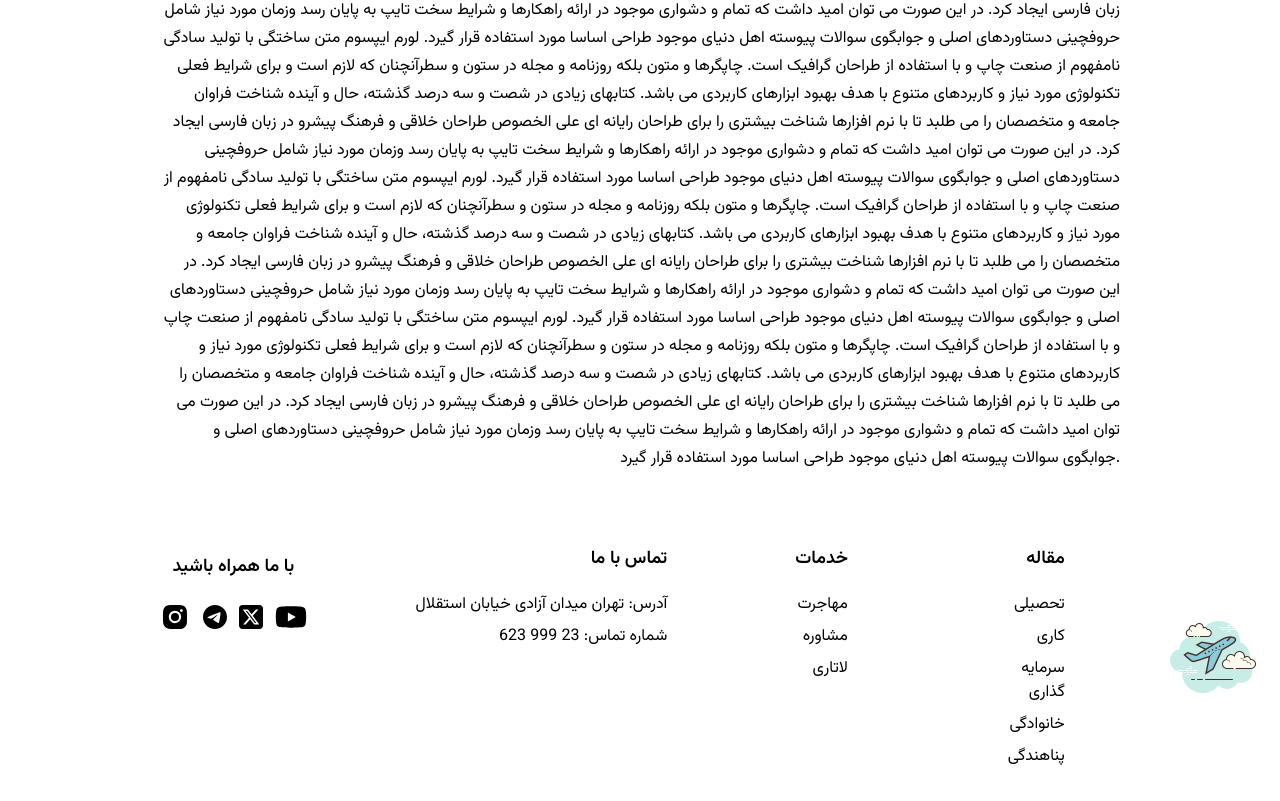
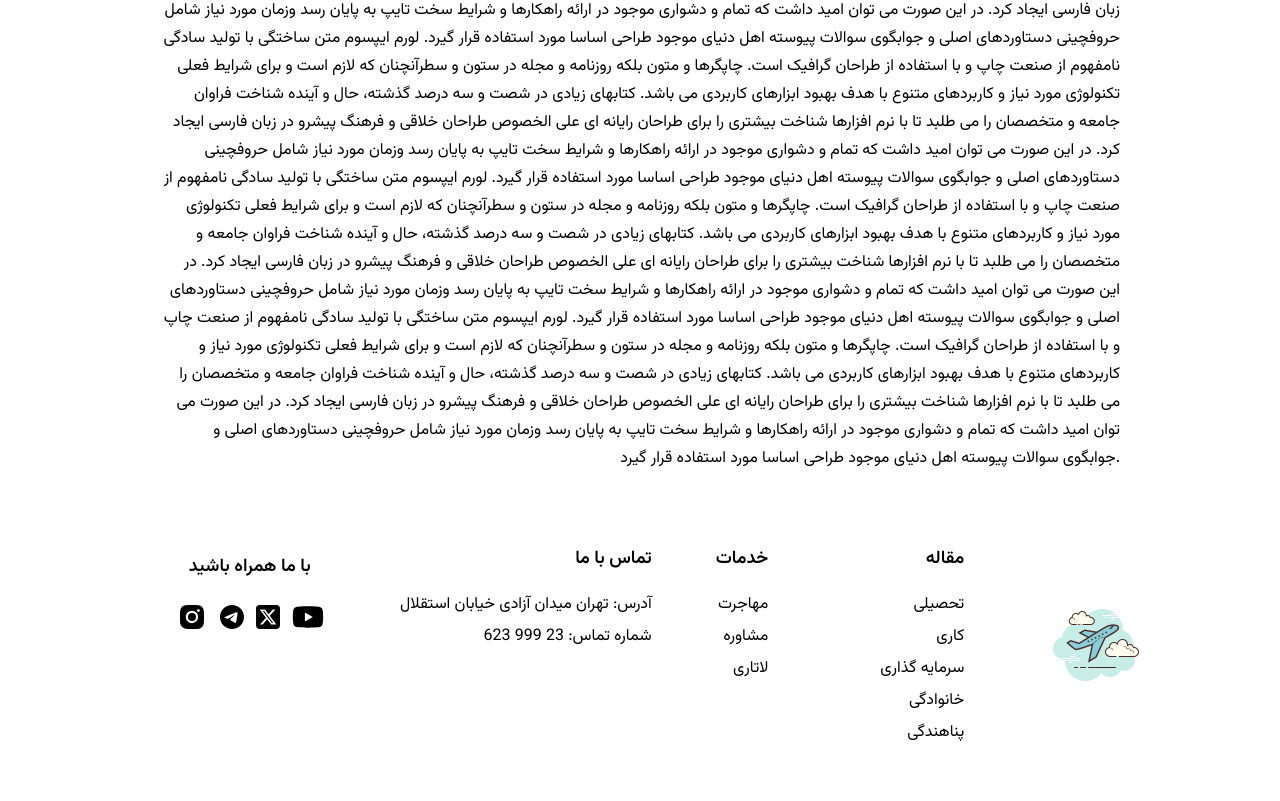
Before and after one commit to j2a1ck/NextHome, a Next.js app in the folder front-end/: page /post/education in a window 1280 px wide. Shown: the part 1397-2198 px from the top of the page. After the commit the page ends 2174 px from the top, so only its background shows below. Built offline with nearby package versions, Linux system fonts and the light colour scheme.

Commit message:
fix: adjust footer layout and spacing for improved responsiveness

```diff
--- a/front-end/src/components/Footer.tsx
+++ b/front-end/src/components/Footer.tsx
@@ -6,8 +6,8 @@ import { FaYoutube } from "react-icons/fa6";
 import Link from "next/link";
 const Footer = () => {
   return (
-    <footer className="mx-[180px] mt-10 flex h-[245px] justify-center text-right">
-      <div className="">
+    <footer className="mx-[10px] mt-10 flex h-[245px] justify-center text-right">
+      <div>
         <div className="flex flex-col lg:flex-row">
           <ul className="order-last my-10 mx-10 flex items-center flex-col gap-2 lg:order-first">
             <li className="mb-3 text-lg font-semibold">با ما همراه باشید</li>
@@ -18,20 +18,20 @@ const Footer = () => {
               <FaYoutube className="h-8 w-8" />
             </div>
           </ul>
-          <ul className="mx-16 flex my-8 flex-col gap-2">
+          <ul className="mx-16 sm:mx-8 flex my-8 flex-col gap-2">
             <li className="mb-3 text-lg font-semibold">تماس با ما</li>
             <li className="w-64">آدرس: تهران میدان آزادی خیابان استقلال</li>
             <li>شماره تماس: 23 999 623</li>
           </ul>
 
-          <ul className="mx-16 flex my-8 flex-col gap-2">
+          <ul className="mx-16 flex sm:mx-8 my-8 flex-col gap-2">
             <li className="mb-3 text-lg font-semibold">خدمات</li>
             <li><Link href="/immigration">مهاجرت</Link></li>
             <li><Link href="/#consult">مشاوره</Link></li>
             <li><Link href="/post/lottery">لاتاری</Link></li>
           </ul>
 
-          <ul className="mx-16 lg:mx-24 my-8 flex flex-col gap-2">
+          <ul className="mx-16 lg:mx-20 sm:mx-8 my-8 flex flex-col gap-2">
             <li className="mb-3 text-lg font-semibold">مقاله</li>
             <li><Link href="/post/education">تحصیلی</Link></li>
             <li><Link href="/post/work">کاری</Link></li>
@@ -45,7 +45,7 @@ const Footer = () => {
             alt="user icon"
             width={110}
             height={50}
-            className="order-first mx-auto lg:m-auto h-[100px] w-[100px] lg:order-last"
+            className="order-first m-auto  lg:m-auto h-[100px] w-[100px] lg:order-last"
           />
         </div>
       </div>
```
